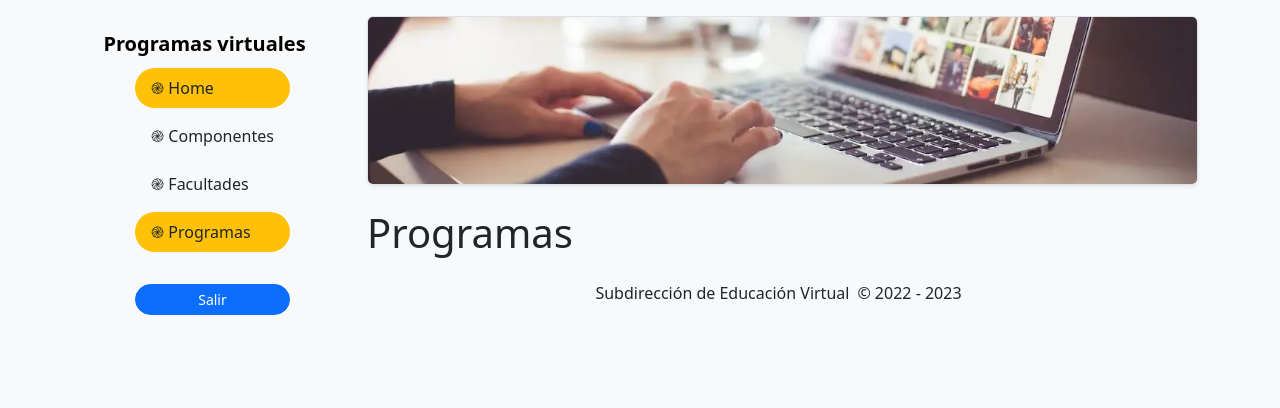
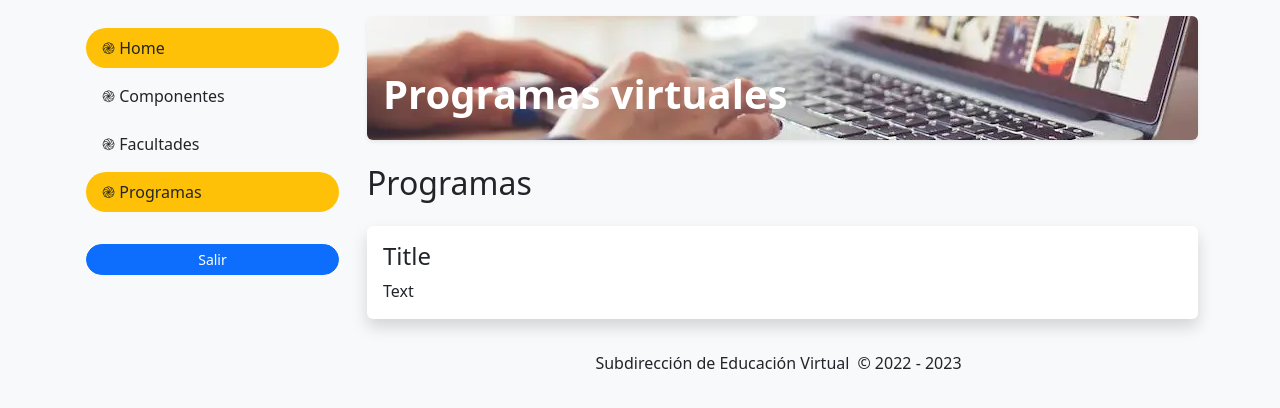
Before and after one commit to ollorente/sev-unicolmayor-componentes, a Vue app: page /programas in a window 1280 px wide. Shown: the top 408 px of the page. Built offline with nearby package versions, Linux system fonts and the light colour scheme; no server answers; sample sign-in values are in the browser's storage.

Commit message:
Ajustando diseño

```diff
--- a/src/layouts/custom.vue
+++ b/src/layouts/custom.vue
@@ -47,12 +47,11 @@ const logout = async () => {
       <div class="row">
 
         <nav class="navbar navbar-expand-lg col-lg-3 align-items-start">
-          <div class="container-fluid flex-lg-column">
-            <router-link :to="{ name: 'Home' }" class="navbar-brand fw-semibold">Programas virtuales</router-link>
-
+          <div class="w-100 flex-lg-column mb-3">
             <button type="button" class="navbar-toggler" data-bs-toggle="offcanvas" data-bs-target="#asideMenu">
               <span class="navbar-toggler-icon"></span>
             </button>
+            <h5 class="offcanvas-title fs-2 text-primary text-uppercase d-md-none">Programas virtuales</h5>
 
             <section id="asideMenu" class="offcanvas offcanvas-start" tabindex="-1">
               <div class="offcanvas-header" data-bs-theme="black">
@@ -77,8 +76,8 @@ const logout = async () => {
 
         <div class="col-12 col-lg-9">
 
-          <div class="d-none d-lg-block card border-0 shadow-sm mb-4">
-            <img src="../assets/img/196655.webp" alt="Pasillo" class="w-100 h-100 object-fit-cover border rounded" />
+          <div class="d-none d-lg-block card border-0 shadow-sm mb-4 pt-5 px-3 pb-3 fw-bold fs-1 text-white sky">
+            Programas virtuales
           </div>
 
           <slot></slot>
@@ -99,4 +98,42 @@ const logout = async () => {
   </div>
 </template>
 
-<style scoped></style>
+<style scoped>
+.sky {
+  background-image: url("../assets/img/196655.webp");
+  background-position: center center;
+}
+
+.nav-link:hover, button:hover {
+  opacity: 0.6;
+  background-color: #ffc107;
+}
+
+nav,
+.offcanvas {
+  background-color: #f8f9fa;
+}
+
+.navbar-toggler {
+  border: none;
+}
+
+.navbar-toggler:focus {
+  outline: none;
+  box-shadow: none;
+}
+
+main {
+  min-height: calc(100vh - 6rem);
+}
+
+@media(max-width: 768px) {
+  .navbar-nav>li:hover {
+    background-color: #dbdbdb;
+  }
+
+  main {
+    min-height: calc(100vh - 17rem);
+  }
+}
+</style>
--- a/src/views/Faculty/faculties.vue
+++ b/src/views/Faculty/faculties.vue
@@ -1,10 +1,20 @@
 <script setup lang="ts">
 import CustomLayout from "./../../layouts/custom.vue"
+import UIHead from "./../../components/Client/Head.vue"
 </script>
 
 <template>
   <CustomLayout>
-    <h1>Facultades</h1>
+    <UIHead>
+      Facultades
+    </UIHead>
+
+    <div class="card border-0 shadow my-3">
+      <div class="card-body">
+        <h4 class="card-title">Title</h4>
+        <p class="card-text">Text</p>
+      </div>
+    </div>
   </CustomLayout>
 </template>
 
--- a/src/views/Faculty/faculty.vue
+++ b/src/views/Faculty/faculty.vue
@@ -1,10 +1,20 @@
 <script setup lang="ts">
 import CustomLayout from "./../../layouts/custom.vue"
+import UIHead from "./../../components/Client/Head.vue"
 </script>
 
 <template>
   <CustomLayout>
-    <h1>Facultad</h1>
+    <UIHead back backUrl="/facultades">
+      facultad
+    </UIHead>
+
+    <div class="card border-0 shadow my-3">
+      <div class="card-body">
+        <h4 class="card-title">Title</h4>
+        <p class="card-text">Text</p>
+      </div>
+    </div>
   </CustomLayout>
 </template>
 
--- a/src/views/Home.vue
+++ b/src/views/Home.vue
@@ -1,10 +1,20 @@
 <script setup lang="ts">
 import CustomLayout from "./../layouts/custom.vue"
+import UIHead from "./../components/Client/Head.vue"
 </script>
 
 <template>
   <CustomLayout>
-    <h1>Home</h1>
+    <UIHead>
+      Home
+    </UIHead>
+
+    <div class="card border-0 shadow my-3">
+      <div class="card-body">
+        <h4 class="card-title">Title</h4>
+        <p class="card-text">Text</p>
+      </div>
+    </div>
   </CustomLayout>
 </template>
 
--- a/src/views/Login.vue
+++ b/src/views/Login.vue
@@ -1,7 +1,7 @@
 <script setup lang="ts">
 import { useRouter } from "vue-router"
 import { GoogleAuthProvider, signInWithPopup } from "firebase/auth"
-import { IUser, User } from "./../utils/types"
+import { User } from "./../utils/types"
 import { auth } from './../utils/firebase'
 import { fsCreate, fsGet } from './../utils/firestore'
 
@@ -18,7 +18,7 @@ const signinGoogle = async () => {
       const result = await fsGet("users", user.uid)
 
       if (!result) {
-        const data: IUser = User({
+        const data: any = User({
           email: user.email,
           id: user.uid,
           image: user.photoURL,
@@ -171,3 +171,4 @@ body {
   z-index: 1500;
 }
 </style>
+../composables/firestore
--- a/src/views/Program/program.vue
+++ b/src/views/Program/program.vue
@@ -1,10 +1,20 @@
 <script setup lang="ts">
 import CustomLayout from "./../../layouts/custom.vue"
+import UIHead from "./../../components/Client/Head.vue"
 </script>
 
 <template>
   <CustomLayout>
-    <h1>Programa</h1>
+    <UIHead back backUrl="/programas">
+      Programa
+    </UIHead>
+
+    <div class="card border-0 shadow my-3">
+      <div class="card-body">
+        <h4 class="card-title">Title</h4>
+        <p class="card-text">Text</p>
+      </div>
+    </div>
   </CustomLayout>
 </template>
 
--- a/src/views/Program/programs.vue
+++ b/src/views/Program/programs.vue
@@ -1,10 +1,20 @@
 <script setup lang="ts">
 import CustomLayout from "./../../layouts/custom.vue"
+import UIHead from "./../../components/Client/Head.vue"
 </script>
 
 <template>
   <CustomLayout>
-    <h1>Programas</h1>
+    <UIHead>
+      Programas
+    </UIHead>
+
+    <div class="card border-0 shadow my-3">
+      <div class="card-body">
+        <h4 class="card-title">Title</h4>
+        <p class="card-text">Text</p>
+      </div>
+    </div>
   </CustomLayout>
 </template>
 
```
